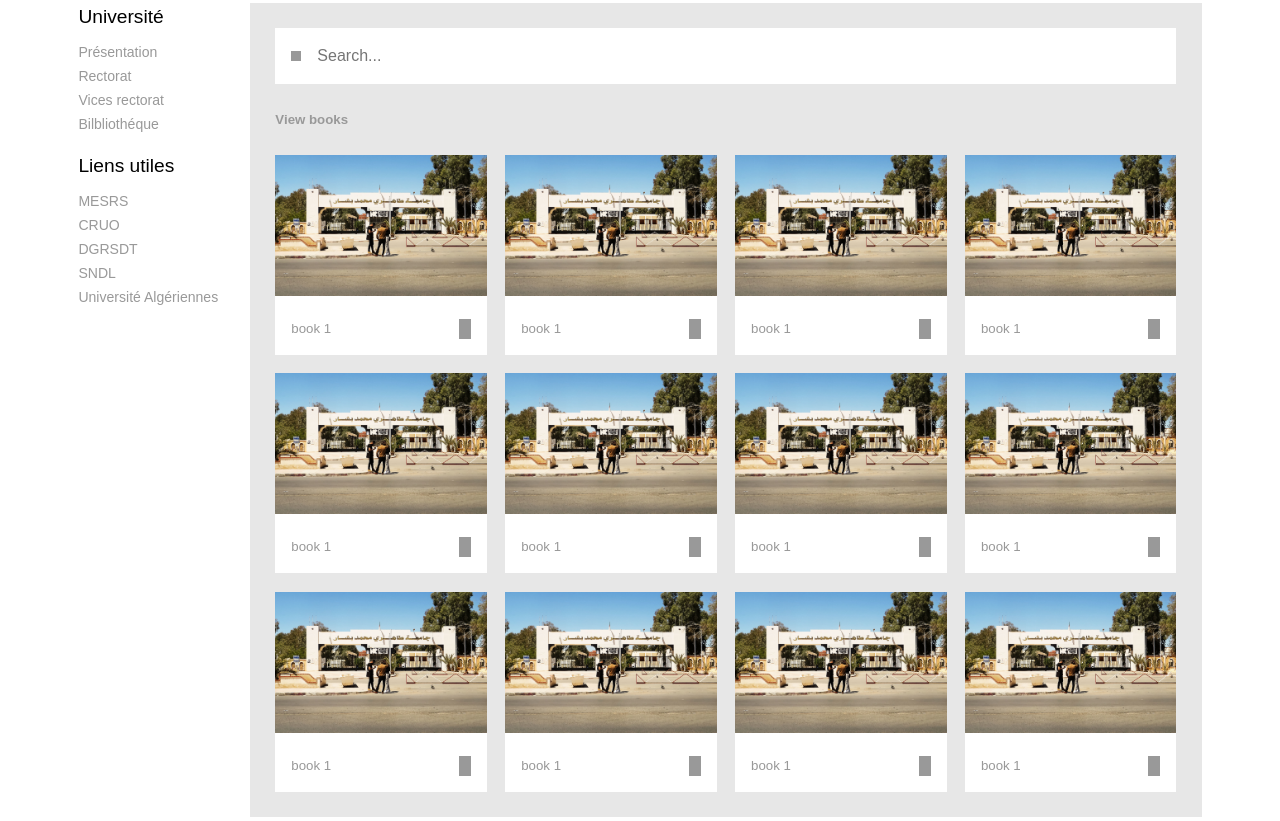
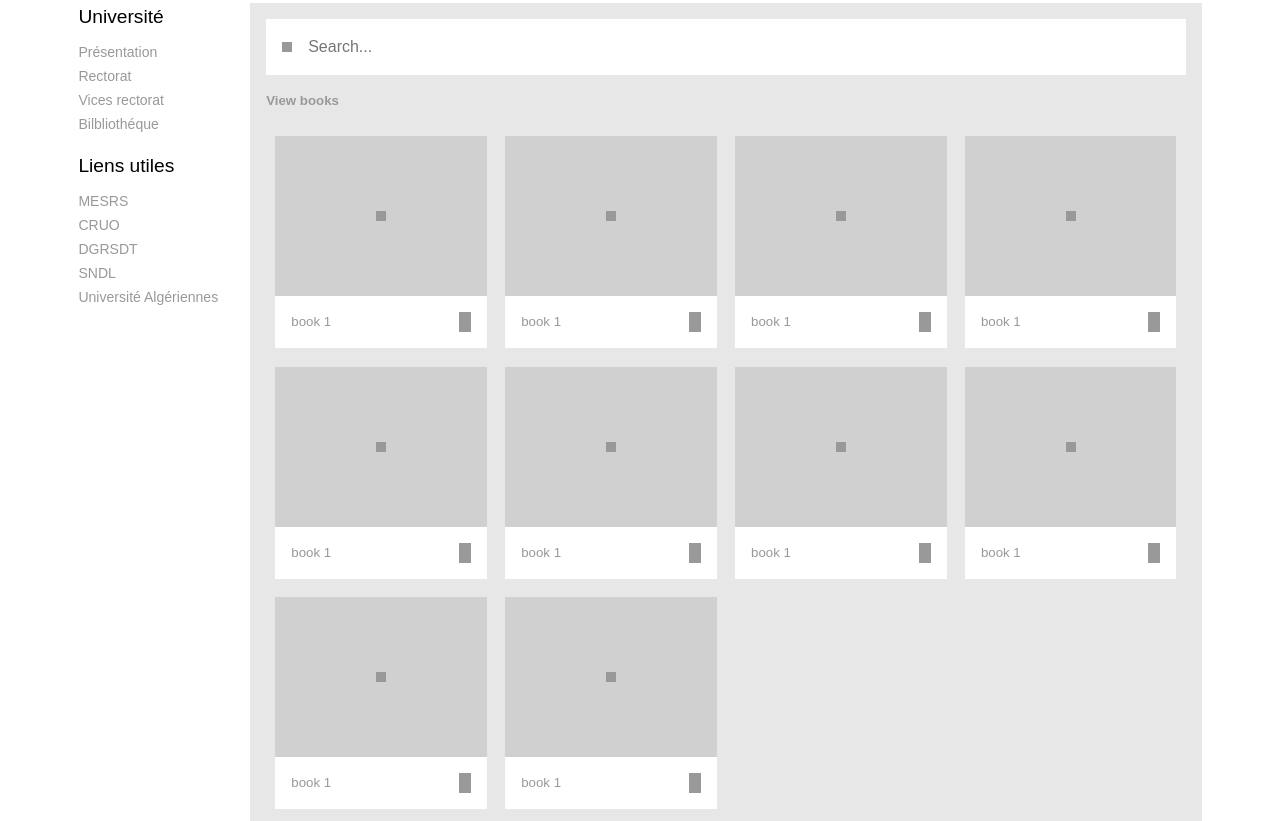
Before and after one commit to AbdelliNasredine/random-front-end, a plain HTML site: page utmb-redesign/index.html in a window 1280 px wide. Shown: the part 495-1316 px from the top of the page. Drawn offline with Linux system fonts and the light colour scheme; a web font is replaced by a local one.

Commit message:
[utmb-redesing] : update books section with flexbox

```diff
--- a/utmb-redesign/index.html
+++ b/utmb-redesign/index.html
@@ -95,84 +95,90 @@
           <h5>View books</h5>
           <div class="books">
             <div class="book">
-              <img src="./images/bg.jpg" alt="book cover" />
+              <div class="book-image">
+                <div class="icon"></div>
+              </div>
               <div class="book-info">
                 <h5 class="book-title">book 1</h5>
                 <button class="btn btn-download"></button>
               </div>
             </div>
             <div class="book">
-              <img src="./images/bg.jpg" alt="book cover" />
+              <div class="book-image">
+                <div class="icon"></div>
+              </div>
               <div class="book-info">
                 <h5 class="book-title">book 1</h5>
                 <button class="btn btn-download"></button>
               </div>
             </div>
             <div class="book">
-              <img src="./images/bg.jpg" alt="book cover" />
+              <div class="book-image">
+                <div class="icon"></div>
+              </div>
               <div class="book-info">
                 <h5 class="book-title">book 1</h5>
                 <button class="btn btn-download"></button>
               </div>
             </div>
             <div class="book">
-              <img src="./images/bg.jpg" alt="book cover" />
+              <div class="book-image">
+                <div class="icon"></div>
+              </div>
               <div class="book-info">
                 <h5 class="book-title">book 1</h5>
                 <button class="btn btn-download"></button>
               </div>
             </div>
             <div class="book">
-              <img src="./images/bg.jpg" alt="book cover" />
+              <div class="book-image">
+                <div class="icon"></div>
+              </div>
               <div class="book-info">
                 <h5 class="book-title">book 1</h5>
                 <button class="btn btn-download"></button>
               </div>
             </div>
             <div class="book">
-              <img src="./images/bg.jpg" alt="book cover" />
+              <div class="book-image">
+                <div class="icon"></div>
+              </div>
               <div class="book-info">
                 <h5 class="book-title">book 1</h5>
                 <button class="btn btn-download"></button>
               </div>
             </div>
             <div class="book">
-              <img src="./images/bg.jpg" alt="book cover" />
+              <div class="book-image">
+                <div class="icon"></div>
+              </div>
               <div class="book-info">
                 <h5 class="book-title">book 1</h5>
                 <button class="btn btn-download"></button>
               </div>
             </div>
             <div class="book">
-              <img src="./images/bg.jpg" alt="book cover" />
+              <div class="book-image">
+                <div class="icon"></div>
+              </div>
               <div class="book-info">
                 <h5 class="book-title">book 1</h5>
                 <button class="btn btn-download"></button>
               </div>
             </div>
             <div class="book">
-              <img src="./images/bg.jpg" alt="book cover" />
+              <div class="book-image">
+                <div class="icon"></div>
+              </div>
               <div class="book-info">
                 <h5 class="book-title">book 1</h5>
                 <button class="btn btn-download"></button>
               </div>
             </div>
             <div class="book">
-              <img src="./images/bg.jpg" alt="book cover" />
-              <div class="book-info">
-                <h5 class="book-title">book 1</h5>
-                <button class="btn btn-download"></button>
+              <div class="book-image">
+                <div class="icon"></div>
               </div>
-            </div>
-            <div class="book">
-              <img src="./images/bg.jpg" alt="book cover" />
-              <div class="book-info">
-                <h5 class="book-title">book 1</h5>
-                <button class="btn btn-download"></button>
-              </div>
-            </div>
-            <div class="book">
-              <img src="./images/bg.jpg" alt="book cover" />
               <div class="book-info">
                 <h5 class="book-title">book 1</h5>
                 <button class="btn btn-download"></button>
--- a/utmb-redesign/style.css
+++ b/utmb-redesign/style.css
@@ -165,7 +165,7 @@ main {
 
 main > h5 {
   margin: 0;
-  padding: 1rem 1%;
+  padding: 1rem 0;
   color: #999999;
 }
 
@@ -173,8 +173,7 @@ main .search-form {
   display: flex;
   justify-content: center;
   align-items: center;
-  min-width: 98%;
-  margin: 1%;
+  min-width: 100%;
 }
 .input-field {
   display: flex;
@@ -198,28 +197,33 @@ main .search-form {
 }
 
 .book {
-  flex: 1 0 23%;
-  margin: 1%;
-  background-color: #ffffff;
+  display: flex;
+  flex-direction: column;
+  width: 25%;
+  padding: 1%;
   transition: all 0.2s ease-in-out;
 }
 
 .book:hover {
-  box-shadow: 2px 2px 4px 2px rgba(0, 0, 0, 0.1);
+  background-color: rgba(0, 0, 0, 0.1);
 }
 
-.book img {
+.book .book-image {
+  display: flex;
+  justify-content: center;
+  align-items: center;
   width: 100%;
-  height: auto;
-  background-color: #999999;
+  height: 10rem;
+  background-color: rgba(0, 0, 0, 0.1);
 }
 
-.book-info {
+.book .book-info {
   display: flex;
   justify-content: space-between;
   align-items: center;
   padding: 1rem;
   color: #999999;
+  background-color: #ffffff;
 }
 
 .book-info .book-title {
```
